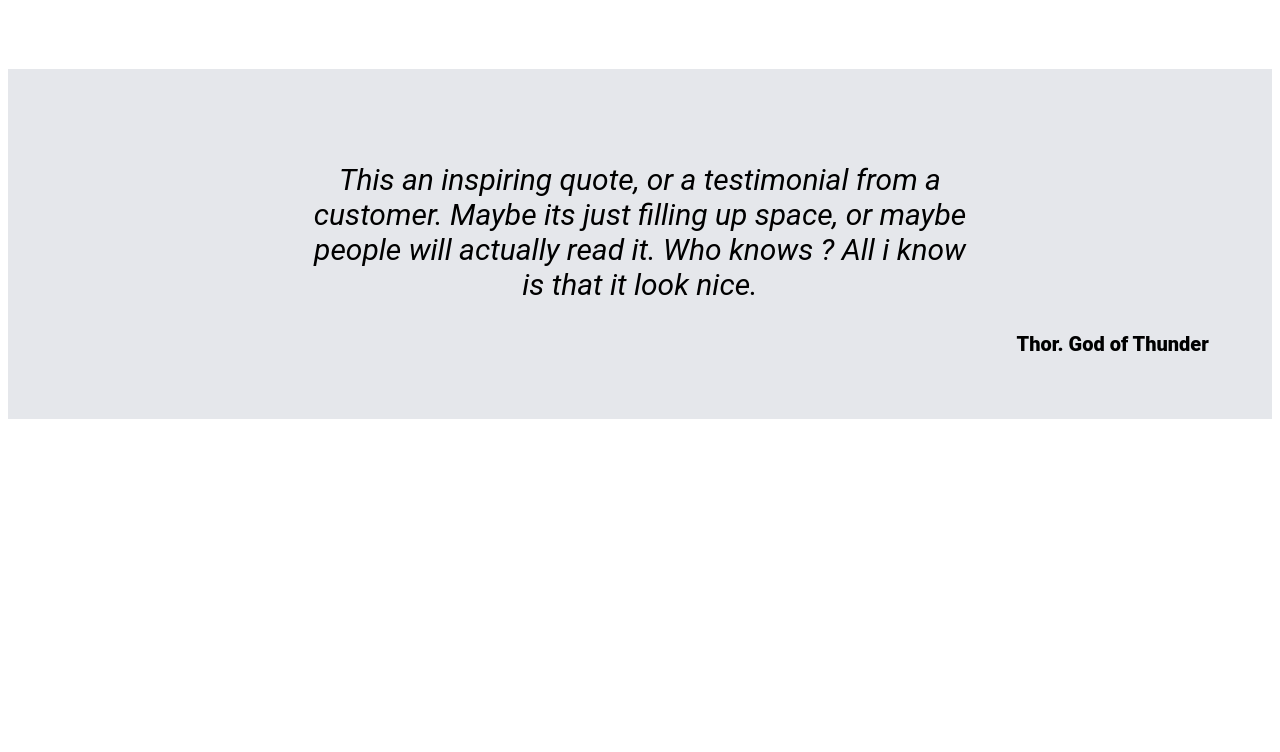
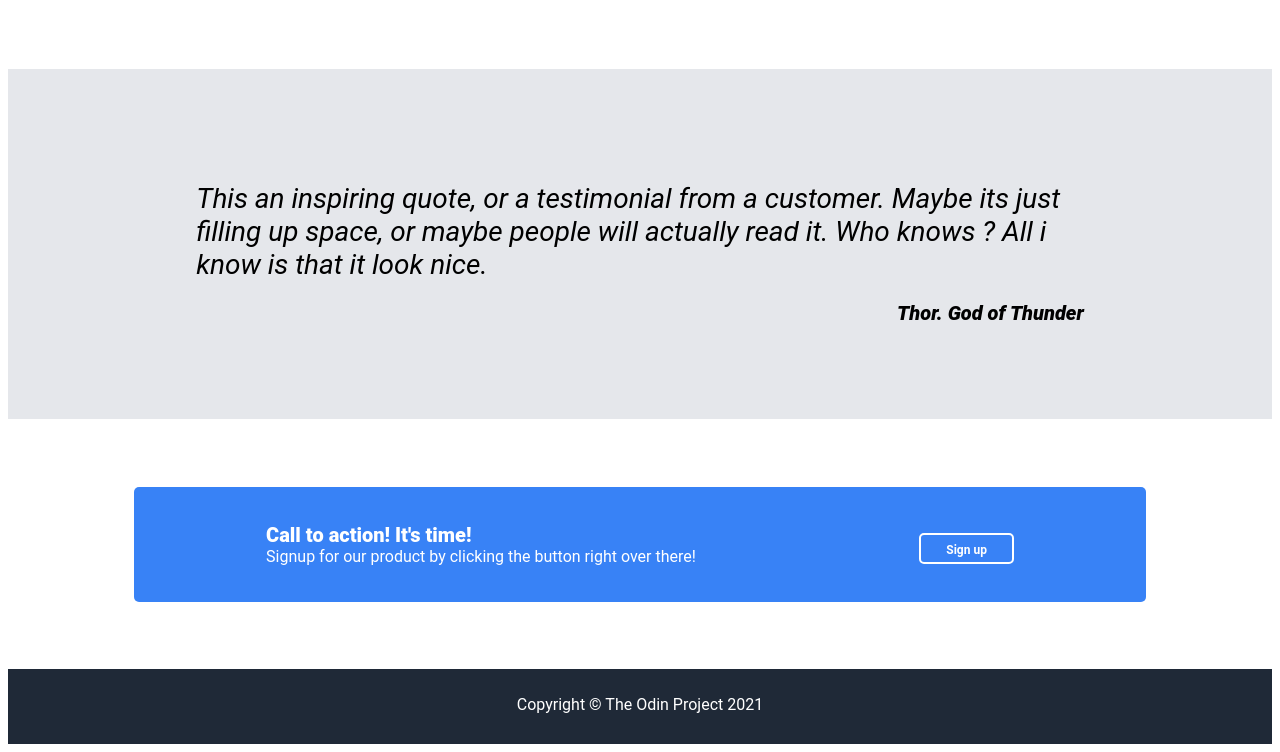
Before and after one commit to solorence/landing-page, a plain HTML site: page index.html in a window 1280 px wide. Shown: the part 671-1423 px from the top of the page. Before the commit the page ends 1098 px from the top, so only its background shows below. Drawn offline with Linux system fonts and the light colour scheme.

Commit message:
Landing page complete recreation.

```diff
--- a/index.css
+++ b/index.css
@@ -1,6 +1,7 @@
 *{box-sizing:border-box;}
 
 body{font-family:roboto;}
+.hl{display:inline-block; padding:0px; margin:0px; font-weight:800; font-size:20px}
 
 ul{list-style-type:none; margin:0px; padding:0px; font-size:12px;}
 
@@ -33,10 +34,21 @@ ul{list-style-type:none; margin:0px; padding:0px; font-size:12px;}
 .subimg1, .subimg2, .subimg3, .subimg4{height:130px; width:130px;
 	border:4px solid #3882F6; border-radius:10px;}
 
-.subtxt1, .subtxt2, .subtxt3, .subtxt4{ margin-top:5px; text-align:center;}
+.subtxt1, .subtxt2, .subtxt3, .subtxt4{ margin-top:5px; font-size:13px; text-align:center;}
 
-.section2{background-color:#e5e7eb; height:350px; padding:5%;}
+.section2{display:flex; background-color:#e5e7eb; height:350px; padding:5%;}
 
-.section2 .txt1{font-size:30px; font-style:italic; text-align:center;}
+.section2 .txt1{font-size:28px; font-style:italic; margin:50px 125px 50px;}
 
 .section2 .txt2{font-size:20px; font-weight:800; text-align:right;}
+
+.section3{height:250px; color:white; display:flex; justify-content:center; align-items:center;}
+
+.section31{display:flex; justify-content:space-around; background-color:#3882F6; width:80%; padding:20px; border-radius:5px;}
+
+.section31txt1{display:block; font-weight:800; font-size:20px}
+.section31txt2{display:block}
+
+.section31btn{display:inline-block; background-color:#3882F6; padding:8px 25px 5px 25px; border-radius:5px; font-size:12px; margin-top:10px; font-weight:bold; border:2px solid white;}
+
+.foot{height:75px; background-color:#1F2937;  color:white; text-align:center; padding-top:10px}
--- a/index.html
+++ b/index.html
@@ -9,7 +9,7 @@
 	<body>
 		<div class='head'>
 			<div class='subhead1'>
-				<img alt='Header Logo' href=''>
+				<p class="hl">Header Logo</p>
 				<ul class='mlinks'>
 					<li>header link one</li>
 					<li>header link two</li>
@@ -78,22 +78,37 @@
 		</div>
 
 		<div class='section2'>
-			<p class='txt1'>
-				This an inspiring quote, or a testimonial from a<br>
-				customer. Maybe its just filling up space, or maybe <br>
-				people will actually read it. Who knows ? All i know<br>
+
+		  <div class='txt1'>
+				This an inspiring quote, or a testimonial from a
+				customer. Maybe its just filling up space, or maybe
+				people will actually read it. Who knows ? All i know
 				is that it look nice.
-			</p>
-			<p class='txt2'>Thor. God of Thunder</p>
+
+			  <p class='txt2'>Thor. God of Thunder
+			  </p>
 			</div>
 		</div>
 
 		<div class='section3'>
+		  <div class="section31">
+		    <p>
+		      <span class="section31txt1">
+		        Call to action! It's time!
+		      </span>
+		      <span class="section31txt2">
+		        Signup for our product by clicking the button right over there!
+		      </span>
+		    </p>
+
+		      <p><span class="section31btn">Sign up</span></p>
+
+		  </div>
 
 		</div>
 
 		<div class='foot'>
-
+			<p>Copyright &copy The Odin Project 2021</p>
 		</div>
 
 	</body>
```
